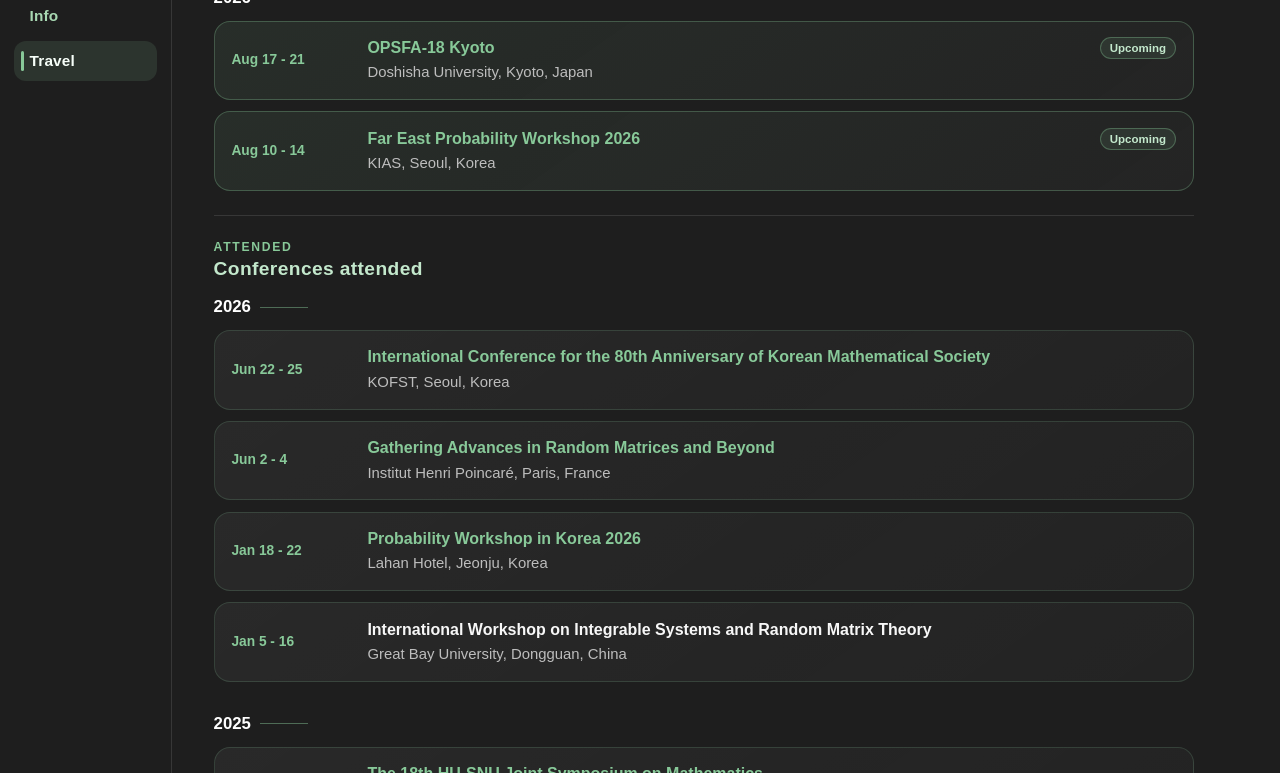
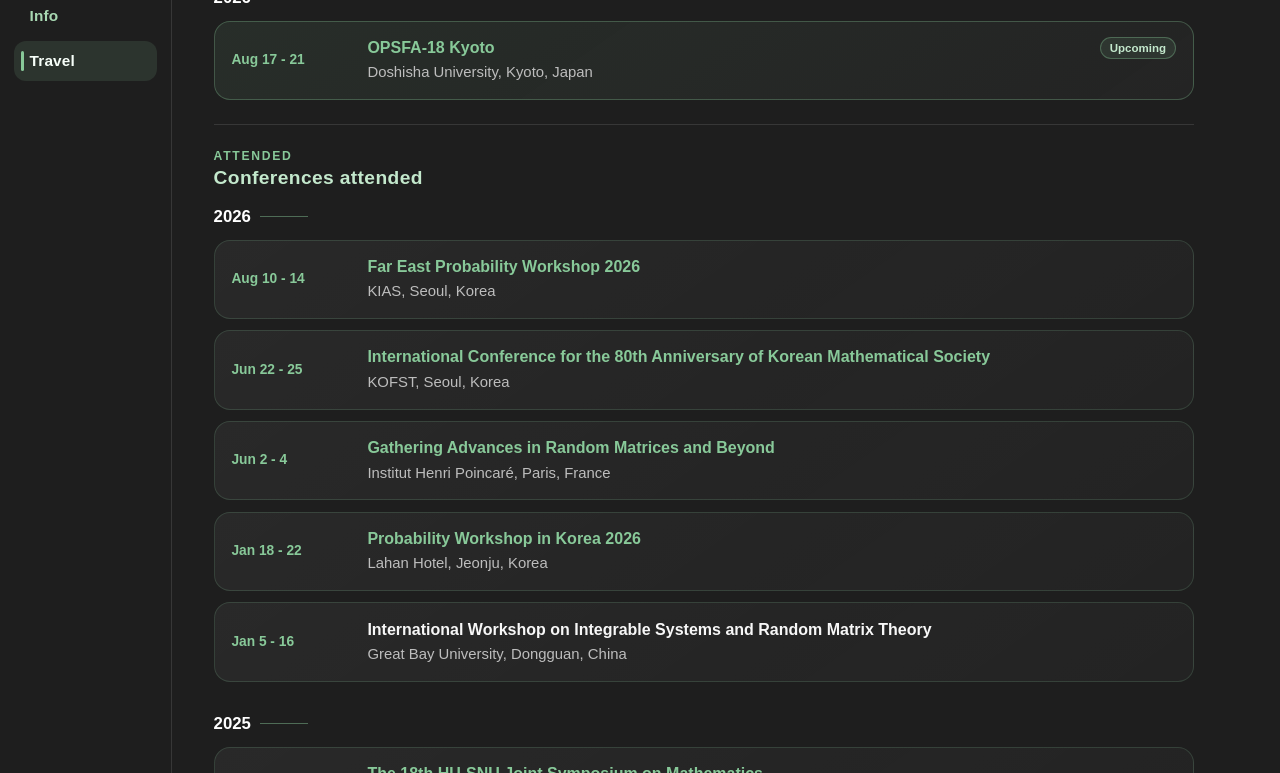
Before and after one commit to y-gJung/y-gJung.github.io, a Jekyll site: the page built from travel.md, in a window 1280 px wide and 900 px high, scrolled down 623 px, cut to the strip 127-900 px from the top of the window. Built offline with Jekyll 4.4.1, drawn with Linux system fonts in a browser that asks for light colours.

Commit message:
Update travel.md

```diff
--- a/travel.md
+++ b/travel.md
@@ -33,14 +33,6 @@
           </div>
           <span class="travel-tag">Upcoming</span>
         </article>
-        <article class="travel-card upcoming">
-          <div class="travel-date">Aug 10 - 14</div>
-          <div class="travel-card-body">
-            <h4><a href="https://fepw2026.prob.tw/">Far East Probability Workshop 2026</a></h4>
-            <p>KIAS, Seoul, Korea</p>
-          </div>
-          <span class="travel-tag">Upcoming</span>
-        </article>
       </div>
     </div>
   </section>
@@ -55,6 +47,13 @@
     <div class="travel-year-block">
       <h3>2026</h3>
       <div class="travel-card-list">
+        <article class="travel-card">
+          <div class="travel-date">Aug 10 - 14</div>
+          <div class="travel-card-body">
+            <h4><a href="https://fepw2026.prob.tw/">Far East Probability Workshop 2026</a></h4>
+            <p>KIAS, Seoul, Korea</p>
+          </div>
+        </article>
         <article class="travel-card">
           <div class="travel-date">Jun 22 - 25</div>
           <div class="travel-card-body">
```
